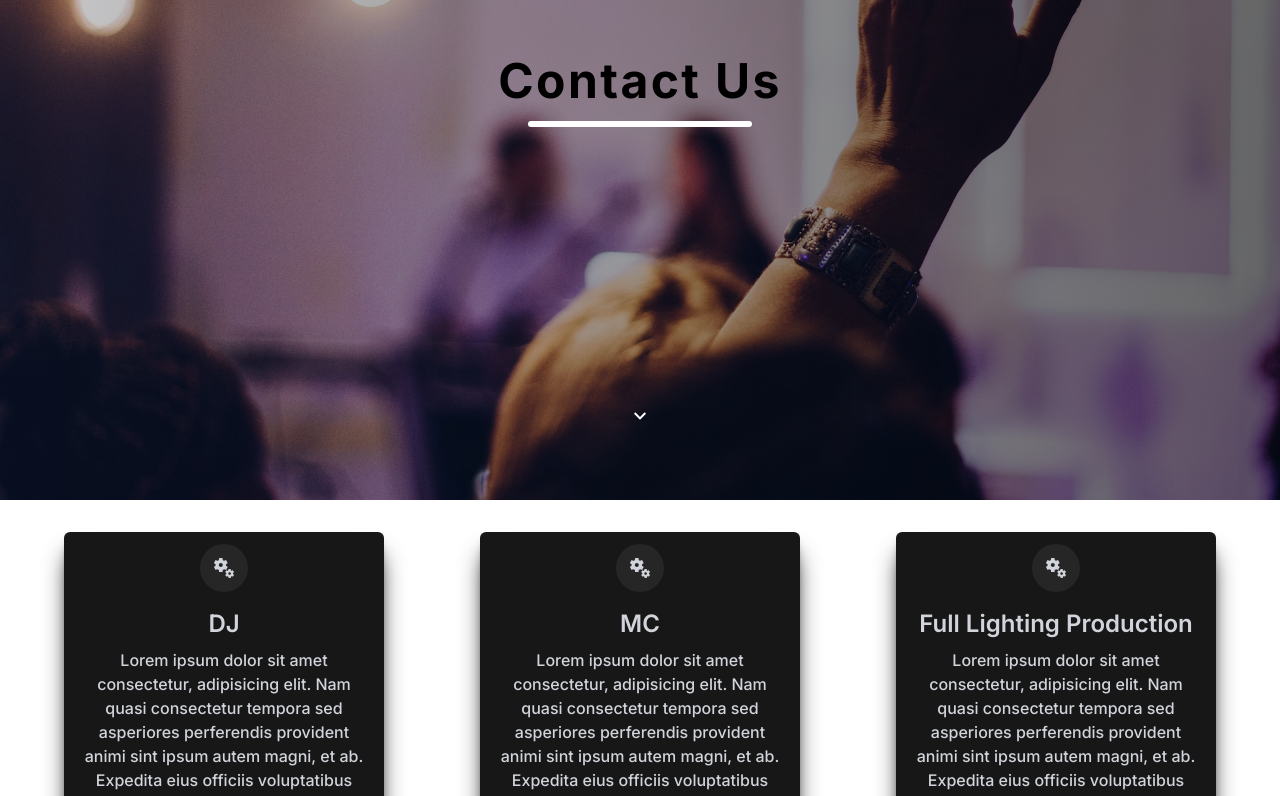
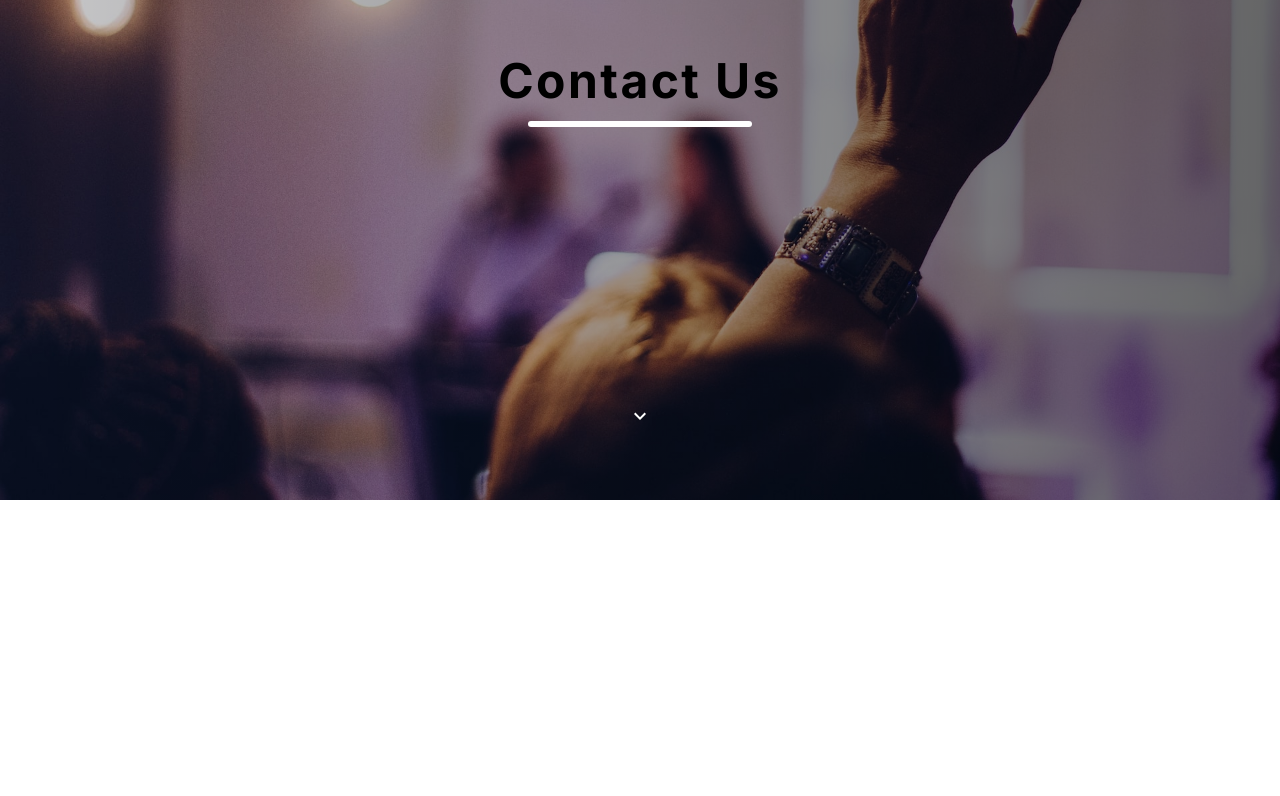
Before and after one commit to ErenYea/Baggin, a Next.js app: page /contact in a window 1280 px wide. Shown: the part 300-1096 px from the top of the page. After the commit the page ends 800 px from the top, so only its background shows below. Built offline with nearby package versions, Linux system fonts and the light colour scheme.

Commit message:
key added to map function

```diff
--- a/src/app/contact/page.tsx
+++ b/src/app/contact/page.tsx
@@ -22,9 +22,9 @@ const Contact = () => {
     return (
         <>
         <Intro title='Contact Us' bgImage={contactImg.src}/>
-        <div className='flex justify-evenly flex-wrap gap-8 items-center my-8 pageMiddle'>
+        {/* <div className='flex justify-evenly flex-wrap gap-8 items-center my-8 pageMiddle'>
             {services.map((service)=>(
-                <div className='w-80 shadow-xl shadow-neutral-900 rounded-md bg-neutral-900 py-3 px-4 text-gray-300'>
+                <div key={service.title} className='w-80 shadow-xl shadow-neutral-900 rounded-md bg-neutral-900 py-3 px-4 text-gray-300'>
                     <div className='flex justify-center bg-neutral-800 p-3 w-fit mx-auto rounded-full'>
                         <MiscellaneousServicesOutlinedIcon className='text-4xl'/>
                     </div>
@@ -33,7 +33,7 @@ const Contact = () => {
                 </div>
             ))}
 
-        </div>
+        </div> */}
         </>
      );
 }
--- a/src/app/services/page.tsx
+++ b/src/app/services/page.tsx
@@ -24,7 +24,7 @@ const Services = () => {
         <Intro title='Our Services' bgImage={servicesImg.src}/>
         <div className='flex justify-evenly flex-wrap gap-8 items-center my-8 pageMiddle'>
             {services.map((service)=>(
-                <div className='w-80 shadow-xl shadow-neutral-900 rounded-md bg-neutral-900 py-3 px-4 text-gray-300'>
+                <div key={service.title} className='w-80 shadow-xl shadow-neutral-900 rounded-md bg-neutral-900 py-3 px-4 text-gray-300'>
                     <div className='flex justify-center bg-neutral-800 p-3 w-fit mx-auto rounded-full'>
                         <MiscellaneousServicesOutlinedIcon className='text-4xl'/>
                     </div>
```
